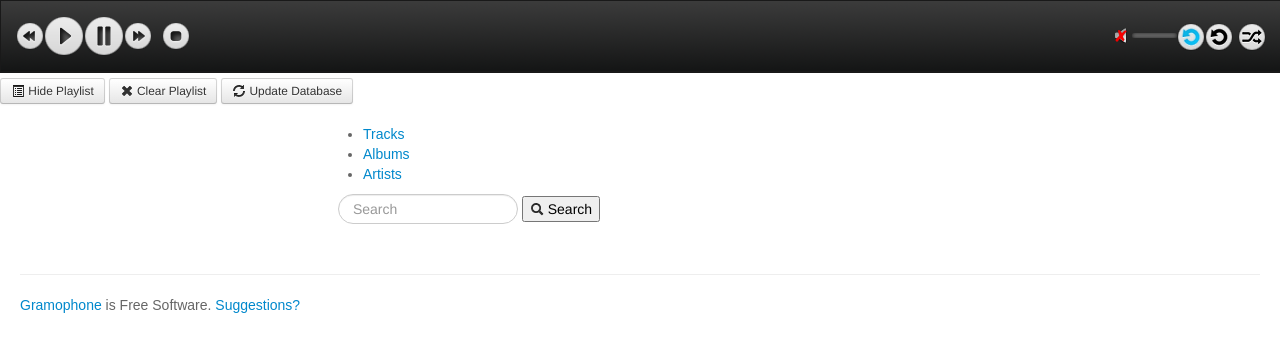
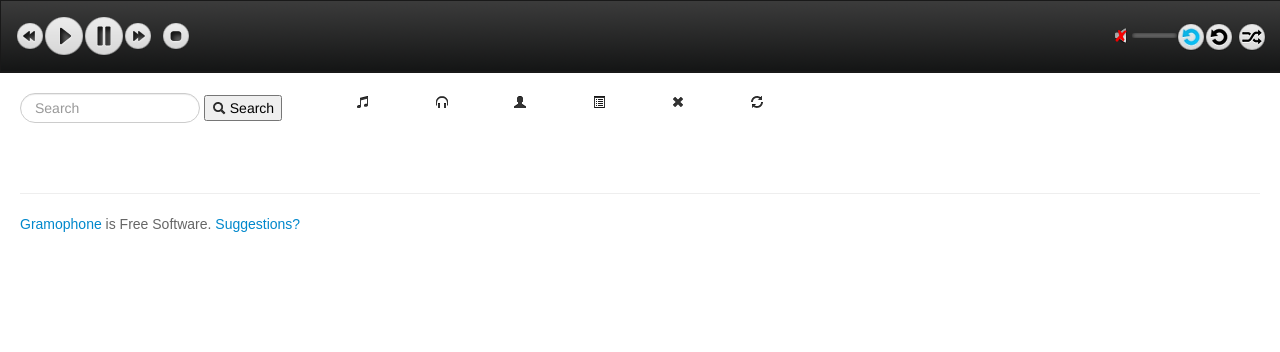
Before and after one commit to javaguirre/gramophone, a Flask app: page / in a window 1280 px wide. Shown: the top 352 px of the page. Run offline with Flask 2, Linux system fonts and the light colour scheme; some libraries are stand-ins or nearby versions.

Commit message:
Removing all buttons, using links. Playing around with player organization

```diff
--- a/static/scripts/utils.js
+++ b/static/scripts/utils.js
@@ -55,10 +55,10 @@ app.utils = {
         var tracks_count = playlist_tracks.length;
 
         if($('.jp-playlist').is(':visible')) {
-            $('#hide_playlist').text('Show ' + tracks_count + ' tracks in the playlist');
+            $('#hide_playlist').html(tracks_count + ' <i class="icon-list-alt"></i>');
         }
         else {
-            $('#hide_playlist').html('<i class="icon-list-alt"></i> Hide Playlist');
+            $('#hide_playlist').html('<i class="icon-list-alt"></i>');
         }
         if(hide) {
             playlist_tracks.filter('.jp-playlist-current').show();
--- a/static/scripts/views/album.js
+++ b/static/scripts/views/album.js
@@ -7,7 +7,7 @@ app.AlbumView = Backbone.View.extend({
         'click .album-link': 'goToTracks'
     },
     tagName:  'div',
-    className: 'row-fluid',
+    className: 'row-fluid music-item',
     template: _.template($('#template-album').html()),
 
     initialize: function(options) {
@@ -20,7 +20,8 @@ app.AlbumView = Backbone.View.extend({
         return this;
     },
 
-    addToPlaylist: function() {
+    addToPlaylist: function(ev) {
+        ev.preventDefault();
         var tracks = new app.TrackList({query: "album=" + encodeURIComponent(this.model.get('album'))});
         tracks.fetch({
             success: function(data) {
--- a/static/scripts/views/app.js
+++ b/static/scripts/views/app.js
@@ -100,20 +100,23 @@ app.AppView = Backbone.View.extend({
         }
     },
 
-    hidePlaylist: function() {
+    hidePlaylist: function(ev) {
+        ev.preventDefault();
         app.utils.hidePlaylist();
     },
 
-    clearPlaylist: function() {
+    clearPlaylist: function(ev) {
+        ev.preventDefault();
         app.playerObj.remove();
     },
 
-    goBack: function() {
+    goBack: function(ev) {
+        ev.preventDefault();
         window.history.back();
     },
 
     updateDb: function(ev) {
-        $(ev.target).attr('disabled', 'disabled');
+        ev.preventDefault();
         $.get('/update_db', function(data) {
             $('#message-content').text('Db updated successfully!');
             $('#messages').addClass('alert-success').show();
--- a/static/scripts/views/artist.js
+++ b/static/scripts/views/artist.js
@@ -7,7 +7,7 @@ app.ArtistView = Backbone.View.extend({
         'click .add-artist-to-playlist': 'addToPlaylist'
     },
     tagName:  'div',
-    className: 'row-fluid',
+    className: 'row-fluid music-item',
     template: _.template($('#template-artist').html()),
 
     initialize: function(options) {},
@@ -20,7 +20,8 @@ app.ArtistView = Backbone.View.extend({
         return this;
     },
 
-    addToPlaylist: function() {
+    addToPlaylist: function(ev) {
+        ev.preventDefault();
         var tracks = new app.TrackList({query: "artist=" + encodeURIComponent(this.model.get('artist'))});
         tracks.fetch({
             success: function(data) {
@@ -29,11 +30,13 @@ app.ArtistView = Backbone.View.extend({
         });
     },
 
-    goToTracks: function() {
+    goToTracks: function(ev) {
+        ev.preventDefault();
         app.routerObj.navigate('!/filter/artist/' + encodeURIComponent(this.model.get('artist')), true);
     },
 
-    goToAlbums: function() {
+    goToAlbums: function(ev) {
+        ev.preventDefault();
         app.routerObj.navigate('!/filter_album/artist/' + encodeURIComponent(this.model.get('artist')), true);
     }
 });
--- a/static/scripts/views/track.js
+++ b/static/scripts/views/track.js
@@ -2,10 +2,12 @@ var app = app || {};
 
 app.TrackView = Backbone.View.extend({
     events: {
-        'click .add-track-to-playlist': 'addToPlaylist'
+        'click .add-track-to-playlist': 'addToPlaylist',
+        'click .filter-by-album': 'goToAlbum',
+        'click .filter-by-artist': 'goToArtist'
     },
     tagName:  'div',
-    className: 'row-fluid',
+    className: 'row-fluid music-item',
     template: _.template($('#template-track').html()),
 
     initialize: function(options) {},
@@ -18,7 +20,18 @@ app.TrackView = Backbone.View.extend({
         return this;
     },
 
-    addToPlaylist: function() {
+    addToPlaylist: function(ev) {
+        ev.preventDefault();
         app.utils.addTrack(this.model);
+    },
+
+    goToAlbum: function(ev) {
+        ev.preventDefault();
+        app.routerObj.navigate('!/filter/album/' + encodeURIComponent(this.model.get('album')), true);
+    },
+
+    goToArtist: function(ev) {
+        ev.preventDefault();
+        app.routerObj.navigate('!/filter_album/artist/' + encodeURIComponent(this.model.get('artist')), true);
     }
 });
--- a/static/styles/main.css
+++ b/static/styles/main.css
@@ -2,3 +2,14 @@ body {
     padding-bottom: 40px;
     color: #666; font-family: sans-serif; line-height: 1.4;
 }
+
+.music-item {
+    background-color: #fff;
+    border: 1px solid #e9e9e9;
+    padding: 5px;
+}
+
+.menu-button {
+    background-color: #fff;
+    text-align: center;
+}
--- a/templates/album.html
+++ b/templates/album.html
@@ -1,14 +1,11 @@
 <div class="span4">
     <span>
-        <strong>
+        <a class="go-to-tracks" href="">
             <%= album.album %>
-        </strong>
+        </a>
     </span>
 </div>
 
 <div class="span8">
-    <div class="btn-group">
-        <button class="btn btn-small add-album-to-playlist" href=""><i class="icon-plus"></i> Add</button>
-        <button class="btn btn-small go-to-tracks" href=""><i class="icon-arrow-right"></i> Tracks</button>
-    </div>
+    <a class="add-album-to-playlist" href=""><i class="icon-plus"></i></a>
 </div>
--- a/templates/app.html
+++ b/templates/app.html
@@ -1,10 +1,10 @@
 <div id="trackApp">
-    <button class="btn" id="add-all-to-playlist"><i class="icon-plus"></i> Add all</button>
-    <button class="btn" id="go-back"><i class="icon-arrow-left"></i> Go Back</button>
     <label>
+        <a id="add-all-to-playlist"><i class="icon-plus"></i> Add all</a>
+        <a id="go-back"><i class="icon-arrow-left"></i> Back</a>
         <span id="query-key"></span>
         <strong id="query-value"></strong>
     </label>
-    <ul id="track-list">
-    </ul>
+    <div id="track-list">
+    </div>
 </div>
--- a/templates/artist.html
+++ b/templates/artist.html
@@ -1,15 +1,12 @@
 <div class="span4">
     <span>
-        <strong>
+        <a href="#" class="artist-link">
             <%= artist.artist %>
-        </strong>
+        </a>
     </span>
 </div>
 
 <div class="span8">
-    <div class="btn-group">
-        <button class="btn btn-small add-artist-to-playlist" href=""><i class="icon-plus"></i> Add</button>
-        <button class="btn btn-small artist-link" href=""><i class="icon-arrow-right"></i> Albums</button>
-        <button class="btn btn-small go-to-tracks" href=""><i class="icon-arrow-right"></i> Tracks</button>
-    </div>
+    <a class="add-artist-to-playlist" href=""><i class="icon-plus"></i></a>
+    <a class="go-to-tracks" href=""><i class="icon-arrow-right"></i></a>
 </div>
--- a/templates/index.html
+++ b/templates/index.html
@@ -36,6 +36,7 @@
         <script type="text/html" id="template-artist">
             {% include "artist.html" %}
         </script>
+        <!-- END Templates -->
     </head>
     <body id="app">
         <!--[if lt IE 7]>
@@ -45,10 +46,6 @@
         <div class="navbar">
             <!-- jPlayer -->
             {% include "player.html" %}
-
-            <button id="hide_playlist" class="btn btn-small"><i class="icon-list-alt"></i> Hide Playlist</button>
-            <button id="clear_playlist" class="btn btn-small"><i class="icon-remove"></i> Clear Playlist</button>
-            <button id="update_db" class="btn btn-small"><i class="icon-refresh"></i> Update Database</button>
             <!-- End jPlayer -->
         </div>
 
@@ -59,16 +56,19 @@
             </div>
 
             <div class="row-fluid">
-                <div class="span9 offset3">
-                    <ul>
-                        <li><a href="#!/">Tracks</a></li>
-                        <li><a href="#!/albums">Albums</a></li>
-                        <li><a href="#!/artists">Artists</a></li>
-                    </ul>
-                    <div class="">
-                        <input placeholder="Search" type="search" class="input-medium search-query" id="searchText">
-                        <button id="searchAction"><i class="icon-search"></i> Search</button>
+                <div class="span9">
+                    <div class="span4">
+                        <form class="form-search">
+                            <input placeholder="Search" type="search" class="input-medium search-query" id="searchText">
+                            <button id="searchAction"><i class="icon-search"></i> Search</button>
+                        </form>
                     </div>
+                    <div class="span1 menu-button"><a href="#!/"><i class="icon-music"></i></a></div>
+                    <div class="span1 menu-button"><a href="#!/albums"><i class="icon-headphones"></i></a></div>
+                    <div class="span1 menu-button"><a href="#!/artists"><i class="icon-user"></i></a></div>
+                    <div class="span1 menu-button"><a href="#" id="hide_playlist"><i class="icon-list-alt"></i></a></div>
+                    <div class="span1 menu-button"><a href="#" id="clear_playlist"><i class="icon-remove"></i></a></div>
+                    <div class="span1 menu-button"><a href="#" id="update_db"><i class="icon-refresh"></i></a></div>
                 </div>
             </div>
 
--- a/templates/track.html
+++ b/templates/track.html
@@ -1,15 +1,16 @@
 <div class="span4">
     <span>
-        <strong>
-            <%= track.track %>.- <%= track.title || track.path %>
-        </strong>
+        <%= track.track %>.-
+        <a href="" class="add-track-to-playlist">
+            <%= track.title || track.path %>
+        </a>
     </span>
 </div>
 
-<div class="span2">
-    <button class=" btn btn-small add-track-to-playlist" href=""><i class="icon-plus"></i> Add</button>
+<div class="span6">
+    <small><a href="" class="filter-by-album"><%= track.album %></a> by <a href="" class="filter-by-artist"><%= track.artist %></a></small>
 </div>
 
-<div class="span6">
-    <small><span><%= track.time %></span> - <span><%= track.album %></span> by <span><%= track.artist %></span></small>
+<div class="span2">
+    <span><%= track.time %></span> <a class="add-track-to-playlist" href=""><i class="icon-plus"></i></a>
 </div>
```
